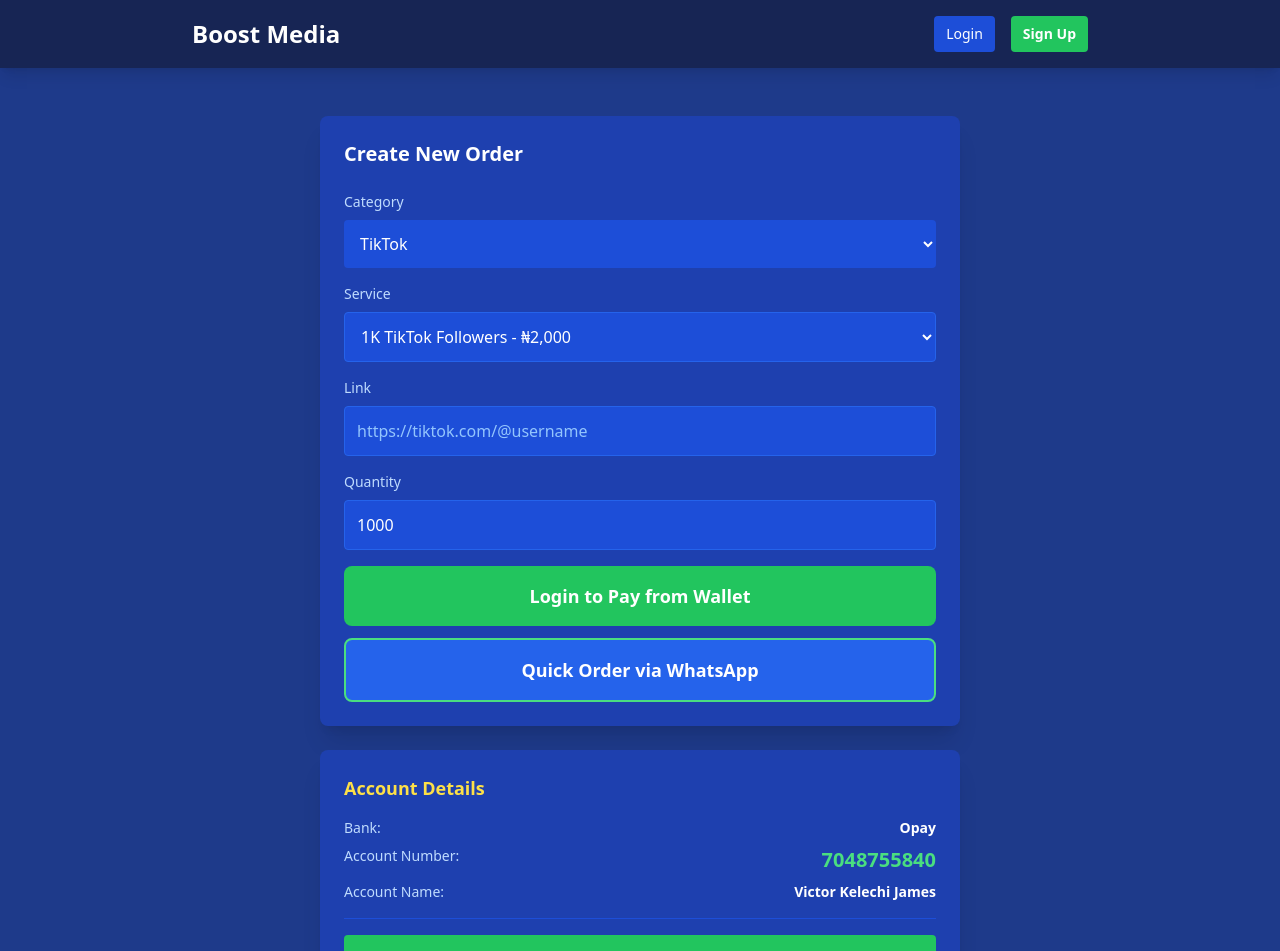
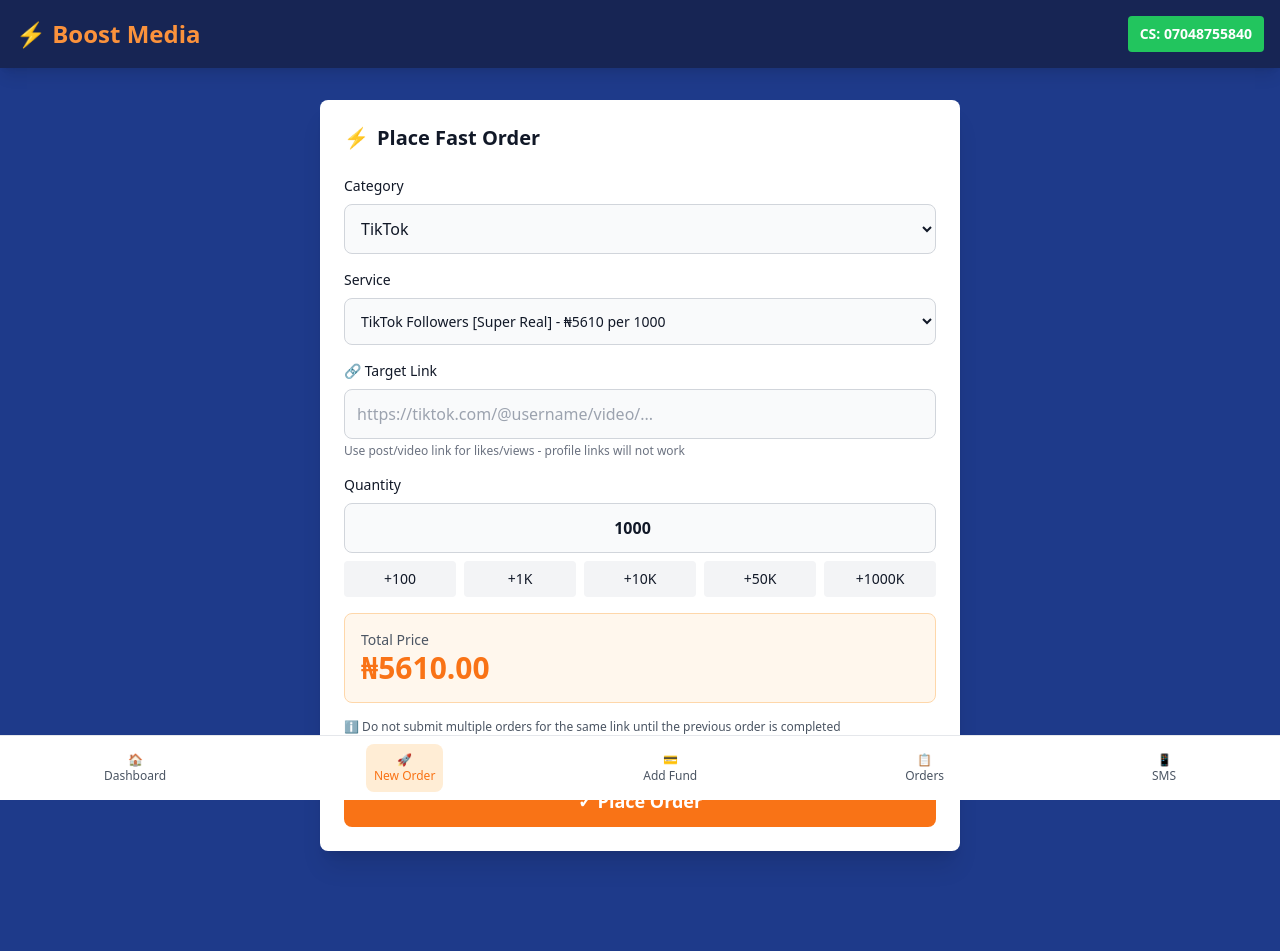
Before and after one commit to jamesvixtor2-hub/Boost--media, a Next.js app: page / in a window 1280 px wide. Shown: the top 951 px of the page. Built offline with nearby package versions, Linux system fonts and the light colour scheme.

Commit message:
Update page.tsx

```diff
--- a/app/page.tsx
+++ b/app/page.tsx
@@ -2,12 +2,12 @@
 import { useState, useEffect } from 'react'
 import { useRouter } from 'next/navigation'
 
-export default function OrderPage() {
+export default function NewOrder() {
   const [user, setUser] = useState<any>(null)
   const [category, setCategory] = useState('TikTok')
-  const [service, setService] = useState('1K TikTok Followers - ₦2,000')
+  const [service, setService] = useState('TikTok Followers [Super Real] - ₦5610 per 1000')
   const [link, setLink] = useState('')
-  const [quantity, setQuantity] = useState('1000')
+  const [quantity, setQuantity] = useState(1000)
   const router = useRouter()
 
   useEffect(() => {
@@ -15,155 +15,163 @@ export default function OrderPage() {
     setUser(currentUser)
   }, [])
 
-  const services = {
-    TikTok: [
-      '1K TikTok Followers - ₦2,000',
-      '5K TikTok Followers - ₦9,000',
-      '1K TikTok Likes - ₦1,500',
-      '10K TikTok Views - ₦3,000',
-      '1K TikTok Shares - ₦2,500',
-    ]
+  const services = [
+    'TikTok Video Views | ST - ₦252 per 1000',
+    'TikTok - Saves | MQ 20K | R20 🔥🔥 - ₦705.6 per 1000',
+    'TikTok Followers [Current Drop 5%] - ₦4950 per 1000',
+    'TikTok Followers [Super Real] - ₦5610 per 1000',
+    'Twitter EUROPE Views - ₦58.88 per 1000',
+    'Twitter Africa Views - ₦58.88 per 1000',
+  ]
+
+  const getPrice = () => {
+    const price = parseFloat(service.match(/₦([\d.]+)/)?.[1] || '0')
+    return ((price / 1000) * quantity).toFixed(2)
   }
 
-  const getPrice = (serviceStr: string) => parseInt(serviceStr.match(/₦([\d,]+)/)?.[1].replace(',', '') || '0')
-
-  // Option 1: Order with wallet - for logged in users
-  const handleWalletOrder = () => {
+  const handlePlaceOrder = () => {
     if (!user) {
       router.push('/login')
       return
     }
     if (!link) {
-      alert('Abeg enter TikTok link')
+      alert('Please enter TikTok link')
       return
     }
-    const price = getPrice(service)
-    if (user.balance < price) {
+    const totalPrice = parseFloat(getPrice())
+    if (user.balance < totalPrice) {
       alert('Insufficient balance. Please add funds.')
-      router.push('/dashboard')
+      router.push('/add-fund')
       return
     }
 
-    const newOrder = { id: Date.now(), service, link, quantity, status: 'Pending', price }
+    const newOrder = {
+      id: Math.floor(100000 + Math.random() * 900000),
+      service,
+      link,
+      quantity,
+      price: totalPrice,
+      status: 'Pending',
+      date: new Date().toLocaleString()
+    }
+
     const updatedUser = {
-     ...user,
-      balance: user.balance - price,
-      orders: [newOrder,...user.orders]
+    ...user,
+      balance: user.balance - totalPrice,
+      orders: [newOrder,...user.orders || []]
     }
 
     const users = JSON.parse(localStorage.getItem('users') || '[]')
     const newUsers = users.map((u: any) => u.id === user.id? updatedUser : u)
     localStorage.setItem('users', JSON.stringify(newUsers))
     localStorage.setItem('currentUser', JSON.stringify(updatedUser))
-
-    alert('Order placed! Check dashboard.')
-    router.push('/dashboard')
-  }
-
-  // Option 2: Quick WhatsApp order - for guests like first version
-  const handleWhatsAppOrder = () => {
-    if (!link) {
-      alert('Abeg paste your TikTok link first')
-      return
-    }
-    const price = getPrice(service)
-    const message = `*New Order - Boost Media*%0A%0AService: ${service}%0ALink: ${link}%0AQuantity: ${quantity}%0AAmount: ₦${price}%0A%0AI will pay to:%0AOpay: 7048755840%0AName: Victor Kelechi James%0A%0ASend proof after payment`
-    window.open(`https://wa.me/2347048755840?text=${message}`)
+    alert('Order placed successfully!')
+    router.push('/orders')
   }
 
   return (
-    <div className="min-h-screen bg-blue-900 text-white">
-      <div className="bg-blue-950 p-4 shadow-lg">
-        <div className="max-w-4xl mx-auto flex justify-between items-center">
-          <h1 className="text-2xl font-bold">Boost Media</h1>
-          <div className="flex gap-2 md:gap-4">
-            {user? (
-              <>
-                <a href="/dashboard" className="bg-blue-700 px-3 py-2 rounded text-xs md:text-sm">
-                  Wallet: ₦{user.balance}
-                </a>
-                <a href="/dashboard" className="bg-green-500 px-3 py-2 rounded text-xs md:text-sm font-bold">
-                  Dashboard
-                </a>
-              </>
-            ) : (
-              <>
-                <a href="/login" className="bg-blue-700 px-3 py-2 rounded text-xs md:text-sm">Login</a>
-                <a href="/register" className="bg-green-500 px-3 py-2 rounded text-xs md:text-sm font-bold">Sign Up</a>
-              </>
-            )}
+    <div className="min-h-screen bg-blue-900 text-white pb-24">
+      {/* Header */}
+      <div className="bg-blue-950 p-4 shadow-lg flex justify-between items-center">
+        <h1 className="text-2xl font-bold text-orange-400">⚡ Boost Media</h1>
+        <a href="https://wa.me/2347048755840" className="bg-green-500 px-3 py-2 rounded text-sm font-bold">
+          CS: 07048755840
+        </a>
+      </div>
+
+      <div className="max-w-2xl mx-auto p-4 mt-4">
+        {user && (
+          <div className="bg-blue-800 rounded-lg p-4 mb-4">
+            <p className="text-blue-200 text-sm">Balance:</p>
+            <p className="text-2xl font-bold text-orange-400">₦{user.balance?.toFixed(2) || '0.00'}</p>
+          </div>
+        )}
+
+        <div className="bg-white text-gray-900 rounded-lg shadow-xl p-6">
+          <h2 className="text-xl font-bold mb-1 flex items-center gap-2">
+            <span className="text-orange-500">⚡</span> Place Fast Order
+          </h2>
+
+          <div className="space-y-4 mt-6">
+            <div>
+              <label className="block text-sm font-medium mb-2">Category</label>
+              <select value={category} onChange={(e) => setCategory(e.target.value)}
+                className="w-full p-3 bg-gray-50 border border-gray-300 rounded-lg">
+                <option>TikTok</option>
+                <option>Twitter</option>
+                <option>Instagram</option>
+                <option>YouTube</option>
+              </select>
+            </div>
+
+            <div>
+              <label className="block text-sm font-medium mb-2">Service</label>
+              <select value={service} onChange={(e) => setService(e.target.value)}
+                className="w-full p-3 bg-gray-50 border border-gray-300 rounded-lg text-sm">
+                {services.map(s => <option key={s}>{s}</option>)}
+              </select>
+            </div>
+
+            <div>
+              <label className="block text-sm font-medium mb-2">🔗 Target Link</label>
+              <input type="text" placeholder="https://tiktok.com/@username/video/..." value={link}
+                onChange={(e) => setLink(e.target.value)}
+                className="w-full p-3 bg-gray-50 border border-gray-300 rounded-lg" />
+              <p className="text-xs text-gray-500 mt-1">Use post/video link for likes/views - profile links will not work</p>
+            </div>
+
+            <div>
+              <label className="block text-sm font-medium mb-2">Quantity</label>
+              <div className="flex gap-2 mb-2">
+                <input type="number" value={quantity}
+                  onChange={(e) => setQuantity(parseInt(e.target.value))}
+                  className="w-full p-3 bg-gray-50 border border-gray-300 rounded-lg text-center font-bold" />
+              </div>
+              <div className="flex gap-2">
+                {[100, 1000, 10000, 50000, 1000000].map(q => (
+                  <button key={q} onClick={() => setQuantity(q)}
+                    className="flex-1 bg-gray-100 hover:bg-orange-100 py-2 rounded text-sm">
+                    +{q >= 1000? q/1000 + 'K' : q}
+                  </button>
+                ))}
+              </div>
+            </div>
+
+            <div className="bg-orange-50 border border-orange-200 rounded-lg p-4">
+              <p className="text-sm text-gray-600">Total Price</p>
+              <p className="text-3xl font-bold text-orange-500">₦{getPrice()}</p>
+            </div>
+
+            <div className="text-xs text-gray-600 space-y-2">
+              <p>ℹ️ Do not submit multiple orders for the same link until the previous order is completed</p>
+              <p>ℹ️ Do not change your username or make the account private during order processing</p>
+            </div>
+
+            <button onClick={handlePlaceOrder} className="w-full btn-primary text-lg">
+              ✓ Place Order
+            </button>
           </div>
         </div>
       </div>
 
-      <div className="max-w-2xl mx-auto p-4 mt-8">
-        <div className="bg-blue-800 rounded-lg shadow-xl p-6">
-          <h2 className="text-xl font-bold mb-6">Create New Order</h2>
-
-          <div className="space-y-4">
-            <div>
-              <label className="block text-sm mb-2 text-blue-200">Category</label>
-              <select value={category} onChange={(e) => setCategory(e.target.value)}
-                className="w-full p-3 bg-blue-700 border-blue-600 rounded text-white">
-                <option>TikTok</option>
-              </select>
-            </div>
-
-            <div>
-              <label className="block text-sm mb-2 text-blue-200">Service</label>
-              <select value={service} onChange={(e) => setService(e.target.value)}
-                className="w-full p-3 bg-blue-700 border border-blue-600 rounded text-white">
-                {services[category as keyof typeof services].map(s => <option key={s}>{s}</option>)}
-              </select>
-            </div>
-
-            <div>
-              <label className="block text-sm mb-2 text-blue-200">Link</label>
-              <input type="text" placeholder="https://tiktok.com/@username" value={link}
-                onChange={(e) => setLink(e.target.value)}
-                className="w-full p-3 bg-blue-700 border border-blue-600 rounded text-white placeholder-blue-300" />
-            </div>
-
-            <div>
-              <label className="block text-sm mb-2 text-blue-200">Quantity</label>
-              <input type="number" value={quantity}
-                onChange={(e) => setQuantity(e.target.value)}
-                className="w-full p-3 bg-blue-700 border border-blue-600 rounded text-white" />
-            </div>
-
-            {/* TWO BUTTONS NOW */}
-            {user? (
-              <button onClick={handleWalletOrder}
-                className="w-full bg-green-500 hover:bg-green-600 p-4 rounded-lg font-bold text-lg mt-6">
-                Pay from Wallet - ₦{getPrice(service)}
-              </button>
-            ) : (
-              <div className="space-y-3 mt-6">
-                <button onClick={() => router.push('/login')}
-                  className="w-full bg-green-500 hover:bg-green-600 p-4 rounded-lg font-bold text-lg">
-                  Login to Pay from Wallet
-                </button>
-                <button onClick={handleWhatsAppOrder}
-                  className="w-full bg-blue-600 hover:bg-blue-700 p-4 rounded-lg font-bold text-lg border-2 border-green-400">
-                  Quick Order via WhatsApp
-                </button>
-              </div>
-            )}
-          </div>
-        </div>
-
-        <div className="bg-blue-800 rounded-lg shadow-xl p-6 mt-6">
-          <h3 className="font-bold text-lg mb-4 text-yellow-300">Account Details</h3>
-          <div className="space-y-2 text-sm">
-            <div className="flex justify-between"><span className="text-blue-200">Bank:</span><span className="font-bold">Opay</span></div>
-            <div className="flex justify-between"><span className="text-blue-200">Account Number:</span><span className="font-bold text-xl text-green-400">7048755840</span></div>
-            <div className="flex justify-between"><span className="text-blue-200">Account Name:</span><span className="font-bold">Victor Kelechi James</span></div>
-          </div>
-          <div className="mt-4 pt-4 border-t border-blue-700">
-            <a href="https://wa.me/2347048755840" className="block text-center bg-green-500 p-3 rounded font-bold">
-              Customer Service: 07048755840
-            </a>
-          </div>
+      {/* Bottom Nav */}
+      <div className="fixed bottom-0 left-0 right-0 bg-white border-t border-gray-200">
+        <div className="flex justify-around py-2">
+          <a href="/dashboard" className="flex flex-col items-center text-gray-600 text-xs p-2">
+            <span>🏠</span><span>Dashboard</span>
+          </a>
+          <a href="/" className="flex flex-col items-center text-orange-500 text-xs p-2 bg-orange-100 rounded-lg">
+            <span>🚀</span><span>New Order</span>
+          </a>
+          <a href="/add-fund" className="flex flex-col items-center text-gray-600 text-xs p-2">
+            <span>💳</span><span>Add Fund</span>
+          </a>
+          <a href="/orders" className="flex flex-col items-center text-gray-600 text-xs p-2">
+            <span>📋</span><span>Orders</span>
+          </a>
+          <a href="https://wa.me/2347048755840" className="flex flex-col items-center text-gray-600 text-xs p-2">
+            <span>📱</span><span>SMS</span>
+          </a>
         </div>
       </div>
     </div>
```
